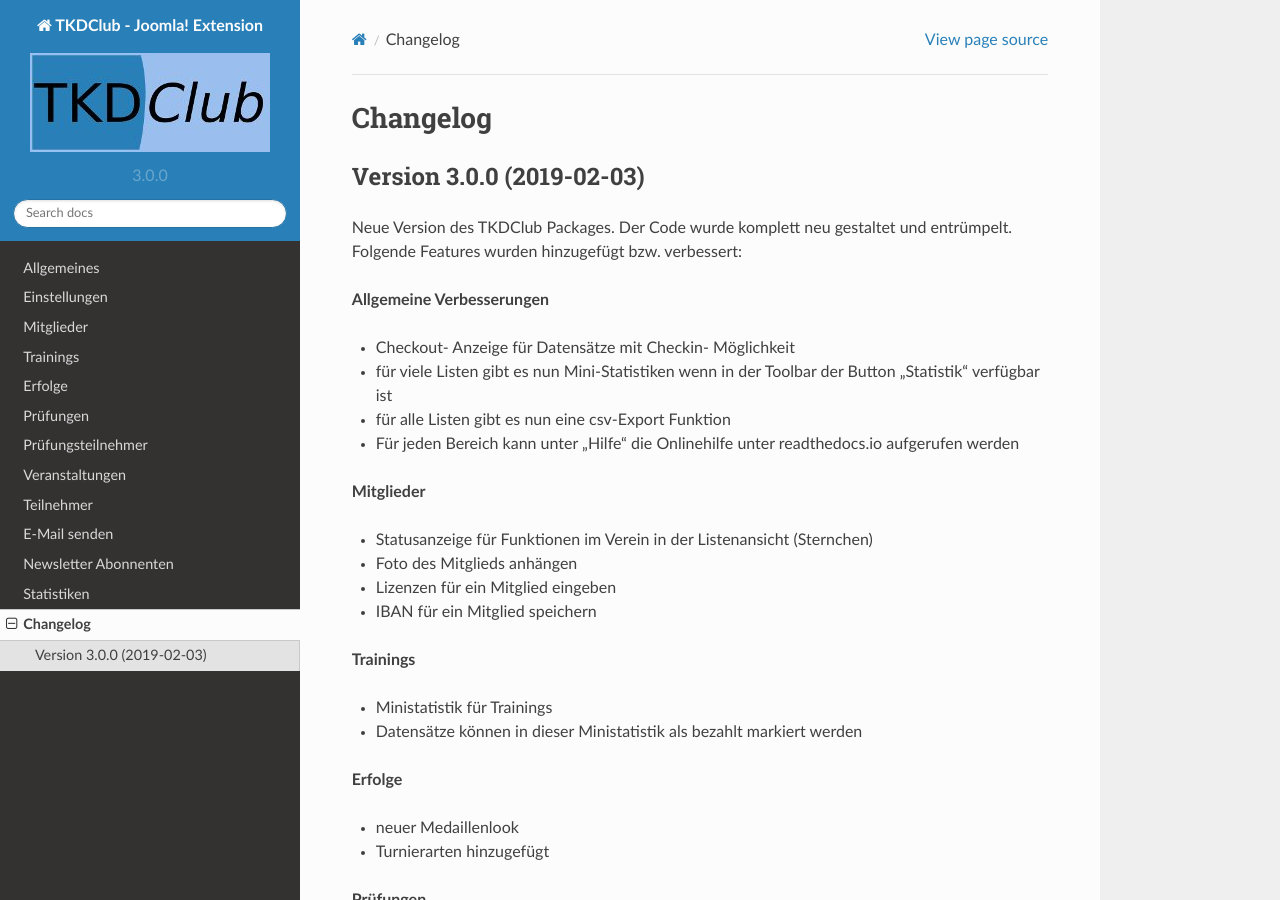
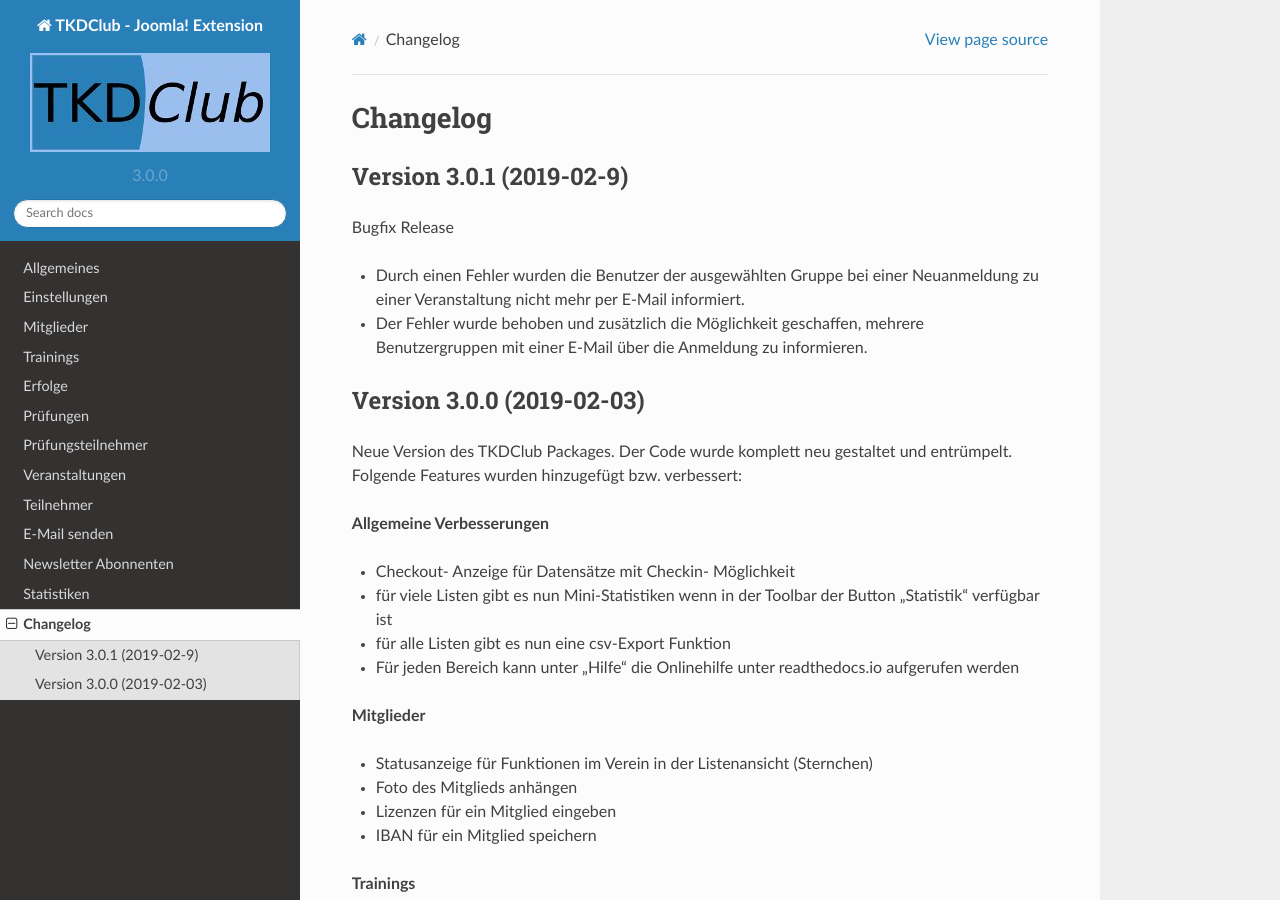
Before and after one commit to RedfinDiver/tkdclub, a Sphinx documentation site: the page built from docs/changelog.rst, in a window 1280 px wide and 900 px high. Built offline with Sphinx 7.4.7 and the Read the Docs theme 2.0.0, drawn with Linux system fonts in a browser that asks for light colours.

Commit message:
version 3.0.1. changelog

```diff
--- a/docs/changelog.rst
+++ b/docs/changelog.rst
@@ -1,5 +1,15 @@
 Changelog
 =========
+
+Version 3.0.1 (2019-02-9)
+-------------------------
+
+Bugfix Release
+
+- Durch einen Fehler wurden die Benutzer der ausgewählten Gruppe bei einer
+  Neuanmeldung zu einer Veranstaltung nicht mehr per E-Mail informiert.
+- Der Fehler wurde behoben und zusätzlich die Möglichkeit geschaffen, mehrere
+  Benutzergruppen mit einer E-Mail über die Anmeldung zu informieren.
 
 Version 3.0.0 (2019-02-03)
 ----------------------------
```
